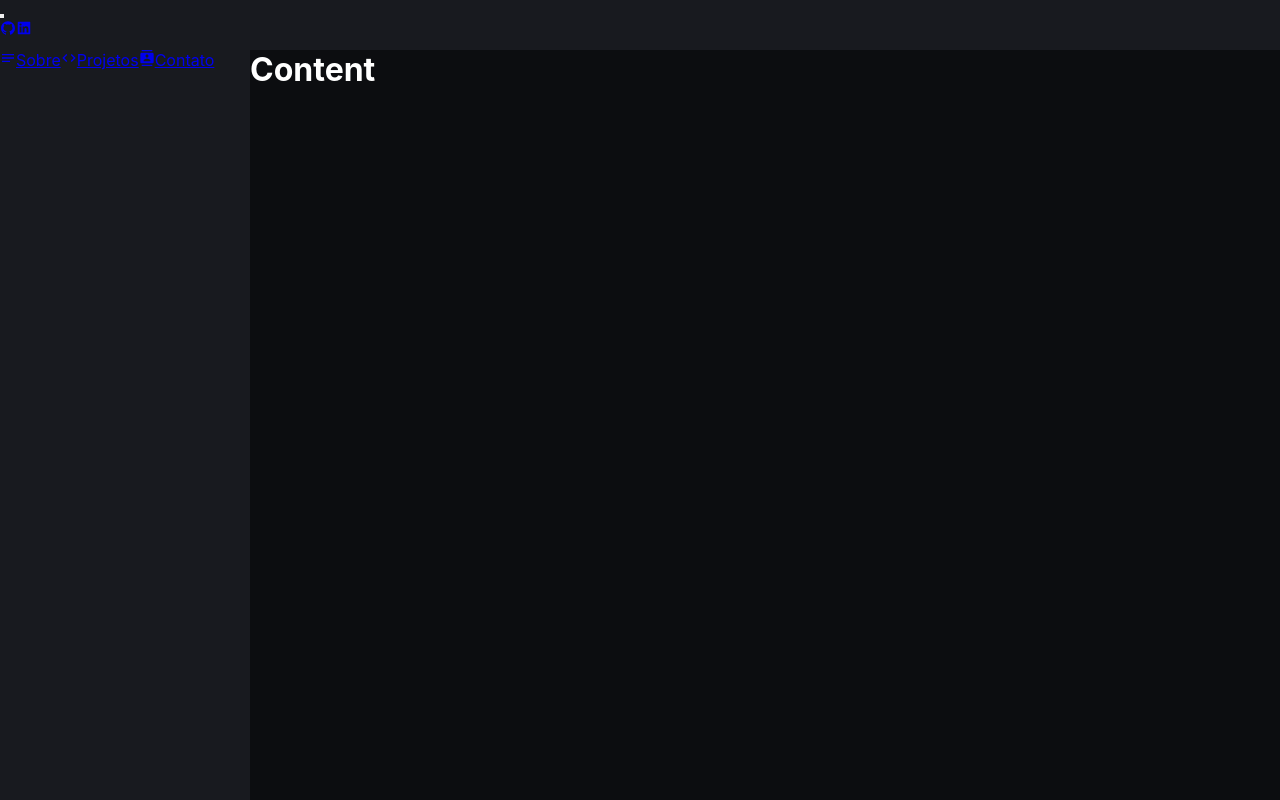
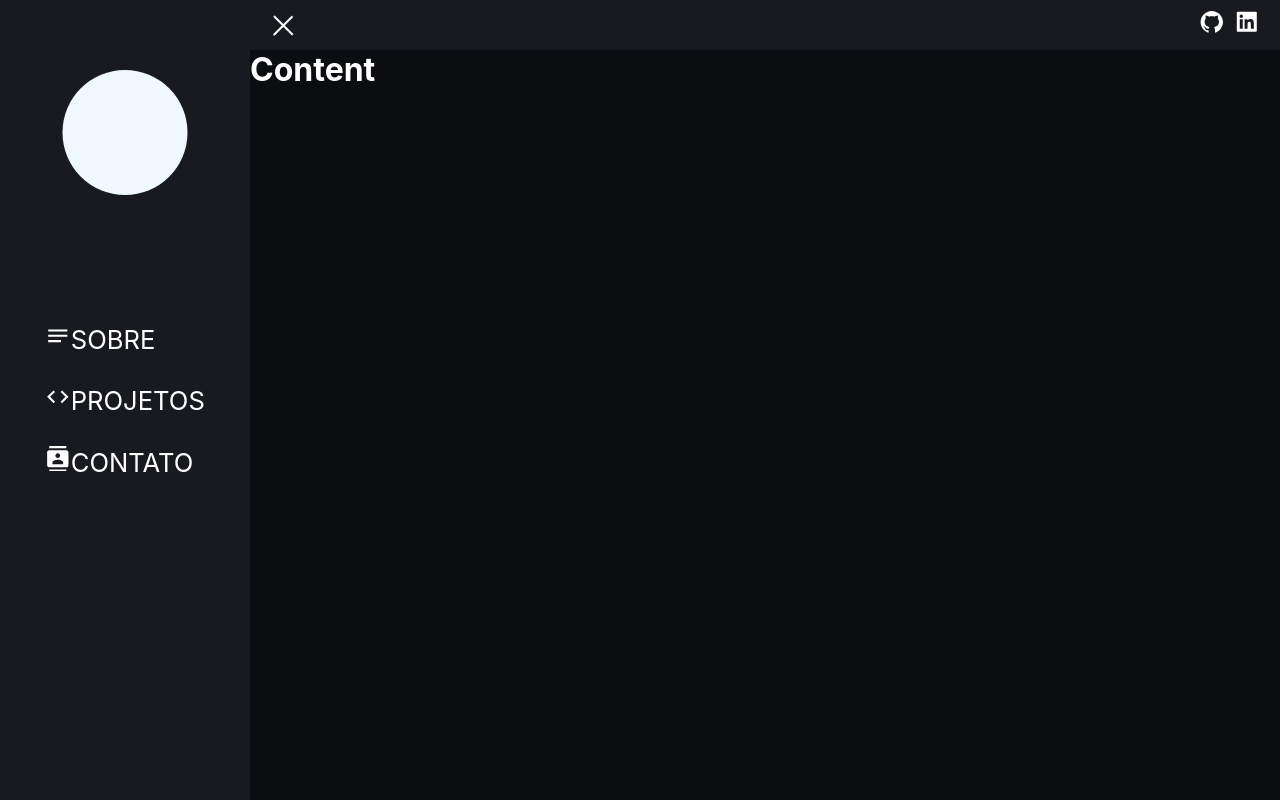
Before and after one commit to JackCaio/JackCaio.github.io, a React (Create React App) app: page / in a window 1280 px wide. Built offline with nearby package versions, Linux system fonts and the light colour scheme.

Commit message:
style: Arrumacao e estilizacao base

```diff
--- a/src/App.css
+++ b/src/App.css
@@ -1,7 +1,11 @@
+/* 282c34 - maketintsandshades */
 :root {
-  --color-primary: white;
+  --txt-primary: white;
   --bg-primary: #0c0d10;
   --bg-secondary: #181a1f;
+  --pg-padding: 20px;
+  --header-height: 50px;
+  --anim-speed: 1s;
 }
 
 * {
@@ -11,65 +15,196 @@
 }
 
 body {
-  color: var(--color-primary);
+  color: var(--txt-primary);
   background-color: var(--bg-primary);
-}
-
-.App {
-  text-align: center;
-}
-
-.App-logo {
-  height: 40vmin;
-  pointer-events: none;
-}
-
-@media (prefers-reduced-motion: no-preference) {
-  .App-logo {
-    animation: App-logo-spin infinite 20s linear;
-  }
-}
-
-.App-header {
-  background-color: #282c34;
-  min-height: 100vh;
-  display: flex;
-  flex-direction: column;
-  align-items: center;
-  justify-content: center;
-  font-size: calc(10px + 2vmin);
-  color: white;
-}
-
-.App-link {
-  color: #61dafb;
-}
-
-@keyframes App-logo-spin {
-  from {
-    transform: rotate(0deg);
-  }
-  to {
-    transform: rotate(360deg);
-  }
 }
 
 .page__template {
   display: grid;
-  grid-template-areas: 'header header header' 'sidenav content content' 'sidenav content content';
-  grid-template-rows: 50px auto auto;
+  grid-template-areas: 'sidenav header header' 'sidenav content content' 'sidenav content content';
+  grid-template-rows: var(--header-height) auto auto;
   grid-template-columns: clamp(150px, 20%, 250px) auto auto;
   height: 100vh;
 }
 
+/* HEADER */
 .page__header {
   grid-area: header;
+  display: flex;
   align-self: center;
   background-color: var(--bg-secondary);
   height: 100%;
+  align-items: center;
+  padding: 0 var(--pg-padding);
 }
 
+/* -- HAMBURGUER ICON -- */
+.hamburg__icon {
+  aspect-ratio: 5/3;
+  width: 2em;
+  position: relative;
+  cursor: pointer;
+  background-color: transparent;
+  border: none;
+}
+
+.stick {
+  width: inherit;
+  height: 10%;
+  background-color: white;
+  border-radius: 5px;
+  position: absolute;
+}
+
+.top {
+  top: 0;
+}
+
+.hamburg__icon.open > .top {
+  animation: top-rotate var(--anim-speed) forwards;
+}
+
+.hamburg__icon.close > .top {
+  animation: top-rotate-reverse var(--anim-speed) forwards;
+}
+
+@keyframes top-rotate {
+  0% {
+    top: 0;
+  }
+  40% {
+    top: 50%;
+  }
+  100% {
+    top: 50%;
+    transform: rotate(135deg);
+  }
+}
+
+@keyframes top-rotate-reverse {
+  100% {
+    top: 0;
+  }
+  40% {
+    top: 50%;
+  }
+  0% {
+    top: 50%;
+    transform: rotate(135deg);
+  }
+}
+
+.mid {
+  top: 50%;
+  /* transform: translateY(-25%); */
+}
+
+.hamburg__icon.open > .mid {
+  animation: mid-fade-out var(--anim-speed) forwards;
+}
+
+.hamburg__icon.close > .mid {
+  animation: mid-fade-in var(--anim-speed) forwards;
+}
+
+@keyframes mid-fade-out {
+  0% {
+    transform: scale(1);
+  }
+  100% {
+    transform: scale(0);
+  }
+}
+
+@keyframes mid-fade-in {
+  0% {
+    transform: scale(0);
+  }
+  100% {
+    transform: scale(1);
+  }
+}
+
+.bot {
+  top: 50%;
+}
+
+.hamburg__icon.open > .bot {
+  animation: bot-rotate var(--anim-speed) forwards;
+}
+
+.hamburg__icon.close > .bot {
+  animation: bot-rotate-reverse var(--anim-speed) forwards;
+}
+
+@keyframes bot-rotate {
+  0% {
+    top: 100%;
+  }
+  40% {
+    top: 50%;
+  }
+  100% {
+    top: 50%;
+    transform: rotate(-135deg);
+  }
+}
+
+@keyframes bot-rotate-reverse {
+  100% {
+    top: 100%;
+  }
+  40% {
+    top: 50%;
+  }
+  0% {
+    top: 50%;
+    transform: rotate(-135deg);
+  }
+}
+
+/* SIDEBAR */
 .page__sidenav {
   grid-area: sidenav;
   background-color: var(--bg-secondary);
+  position: relative;
+  display: grid;
+  place-content: center;
+  gap: 30px;
 }
+
+.profile__img {
+  background-color: aliceblue;
+  width: 50%;
+  aspect-ratio: 1;
+  position: absolute;
+  left: 50%;
+  top: calc(var(--header-height) + 20px);
+  transform: translateX(-50%);
+  border-radius: 50%;
+}
+
+.social__links {
+  margin-left: auto;
+  display: flex;
+  align-items: center;
+  gap: calc(var(--pg-padding) / 2);
+}
+
+.social__links a {
+  font-size: 1.6rem;
+  color: var(--txt-primary);
+  transition: transform .5s
+}
+
+.social__links a:hover {
+  /* font-size: 2rem; */
+  transform: scale(1.2);
+}
+
+.nav {
+  color: var(--txt-primary);
+  font-size: 1.6rem;
+  text-transform: uppercase;
+  text-decoration: none;
+}
```
